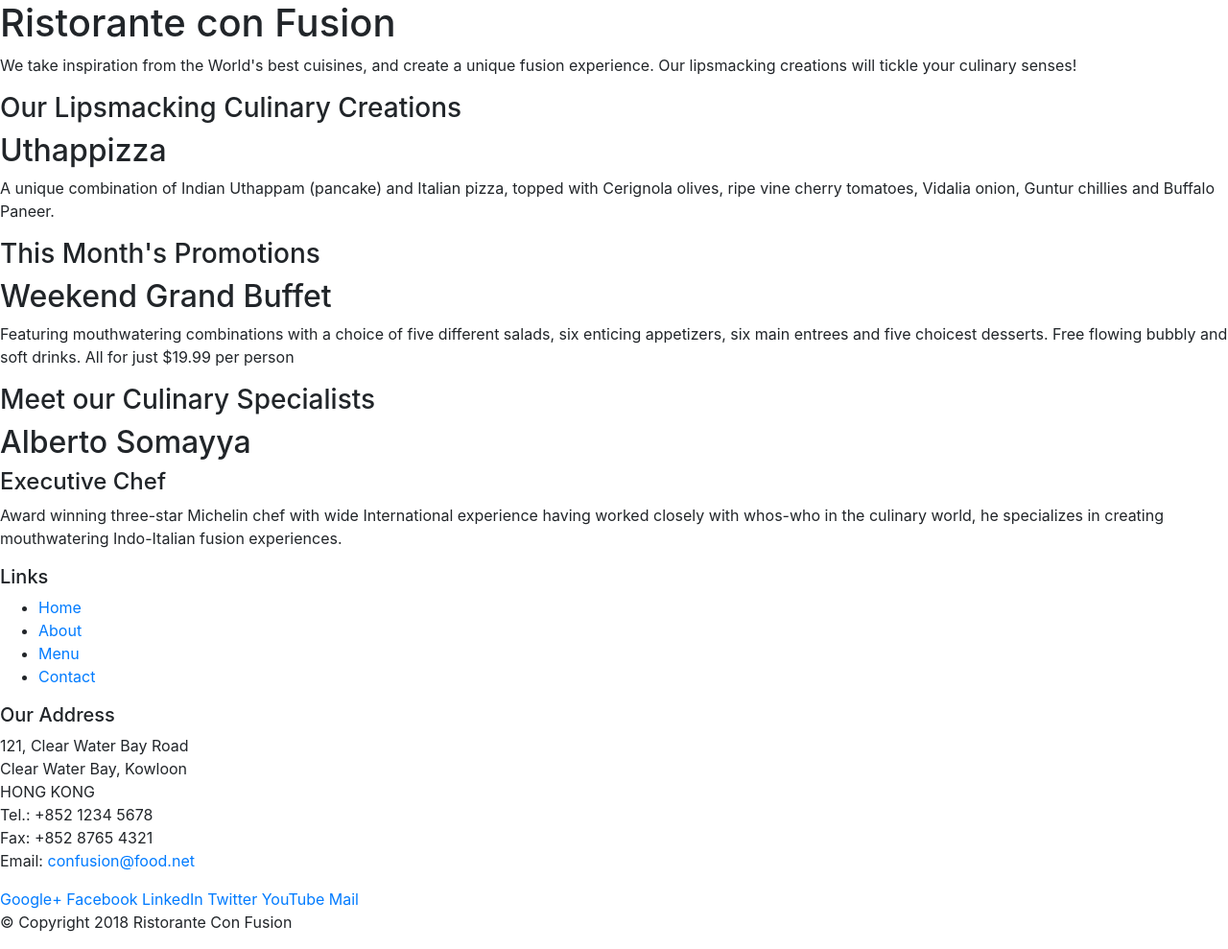
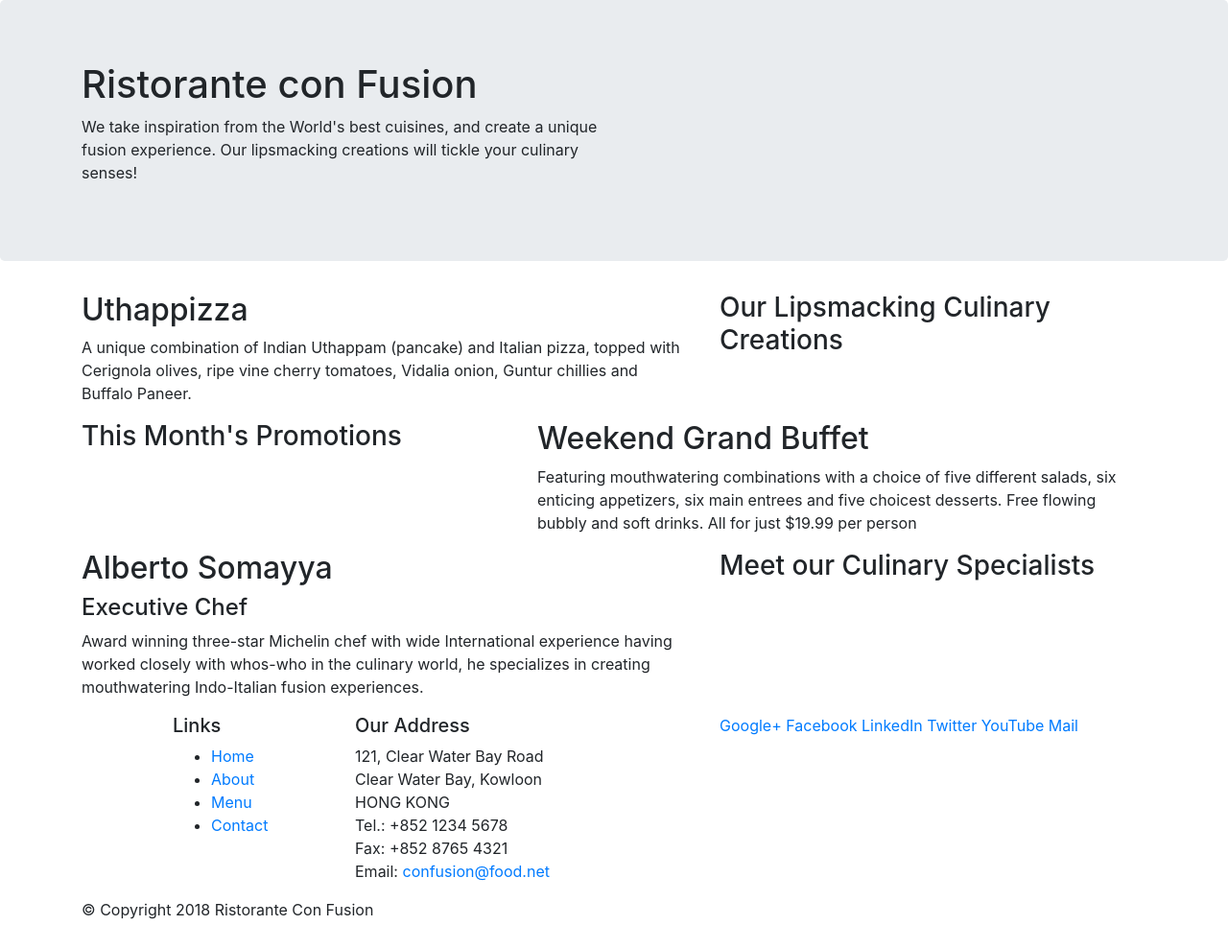
Before and after one commit to viswajeet-iit/Bootsratp4, a website: page index.html in a window 1280 px wide. Shown: the whole page at 96% size. Drawn offline with nearby package versions, Linux system fonts and the light colour scheme.

Commit message:
Bootstarp grid part 1

```diff
--- a/index.html
+++ b/index.html
@@ -15,10 +15,10 @@
 
 <body>
 
-    <header>
-        <div>
-            <div>
-                <div>
+    <header class="jumbotron">
+        <div class="container">
+            <div class="row">
+                <div class="col-12 col-sm-6">
                     <h1>Ristorante con Fusion</h1>
                     <p>We take inspiration from the World's best cuisines, and create a unique fusion experience. Our lipsmacking creations will tickle your culinary senses!</p>
                 </div>
@@ -28,33 +28,33 @@
         </div>
     </header>
 
-    <div>
-        <div>
-            <div>
+    <div class="container">
+        <div class="row">
+            <div class="col-12 col-sm-6 col-md-5 order-sm-last">
                 <h3>Our Lipsmacking Culinary Creations</h3>
             </div>
-            <div>
+            <div class="col col-sm col-md order-sm-first">
                 <h2>Uthappizza</h2>
                 <p>A unique combination of Indian Uthappam (pancake) and Italian pizza, topped with Cerignola olives, ripe vine cherry tomatoes, Vidalia onion, Guntur chillies and Buffalo Paneer.</p>
             </div>
         </div>
 
 
-        <div>
-            <div>
+        <div class="row">
+            <div class="col-12 col-sm-6 col-md-5">
                 <h3>This Month's Promotions</h3>
             </div>
-            <div>
+            <div class="col col-sm col-md">
                 <h2>Weekend Grand Buffet</h2>
                 <p>Featuring mouthwatering combinations with a choice of five different salads, six enticing appetizers, six main entrees and five choicest desserts. Free flowing bubbly and soft drinks. All for just $19.99 per person </p>
             </div>
         </div>
 
-        <div>
-            <div>
+        <div class="row">
+            <div class="col-12 col-sm-6 col-md-5 order-sm-last">
                 <h3>Meet our Culinary Specialists</h3>
             </div>
-            <div>
+            <div class="col col-sm col-md order-sm-first">
                 <h2>Alberto Somayya</h2>
                 <h4>Executive Chef</h4>
                 <p>Award winning three-star Michelin chef with wide International experience having worked closely with whos-who in the culinary world, he specializes in creating mouthwatering Indo-Italian fusion experiences. </p>
@@ -63,9 +63,9 @@
     </div>
 
     <footer>
-        <div>
-            <div>
-                <div>
+        <div class="container">
+            <div class="row">
+                <div class="col-4 col-sm-2 offset-1">
                     <h5>Links</h5>
                     <ul>
                         <li><a href="#">Home</a></li>
@@ -74,7 +74,7 @@
                         <li><a href="#">Contact</a></li>
                     </ul>
                 </div>
-                <div>
+                <div class="col-7 col-sm-4">
                     <h5>Our Address</h5>
                     <address>
 		              121, Clear Water Bay Road<br>
@@ -85,7 +85,7 @@
 		              Email: <a href="mailto:confusion@food.net">confusion@food.net</a>
 		           </address>
                 </div>
-                <div>
+                <div class="col-12 col-sm-5">
                     <div>
                         <a href="http://google.com/+">Google+</a>
                         <a href="http://www.facebook.com/profile.php?id=">Facebook</a>
@@ -96,8 +96,8 @@
                     </div>
                 </div>
            </div>
-           <div>
-                <div>
+           <div  class="row">
+                <div class="col-auto">
                     <p>© Copyright 2018 Ristorante Con Fusion</p>
                 </div>
            </div>
```
